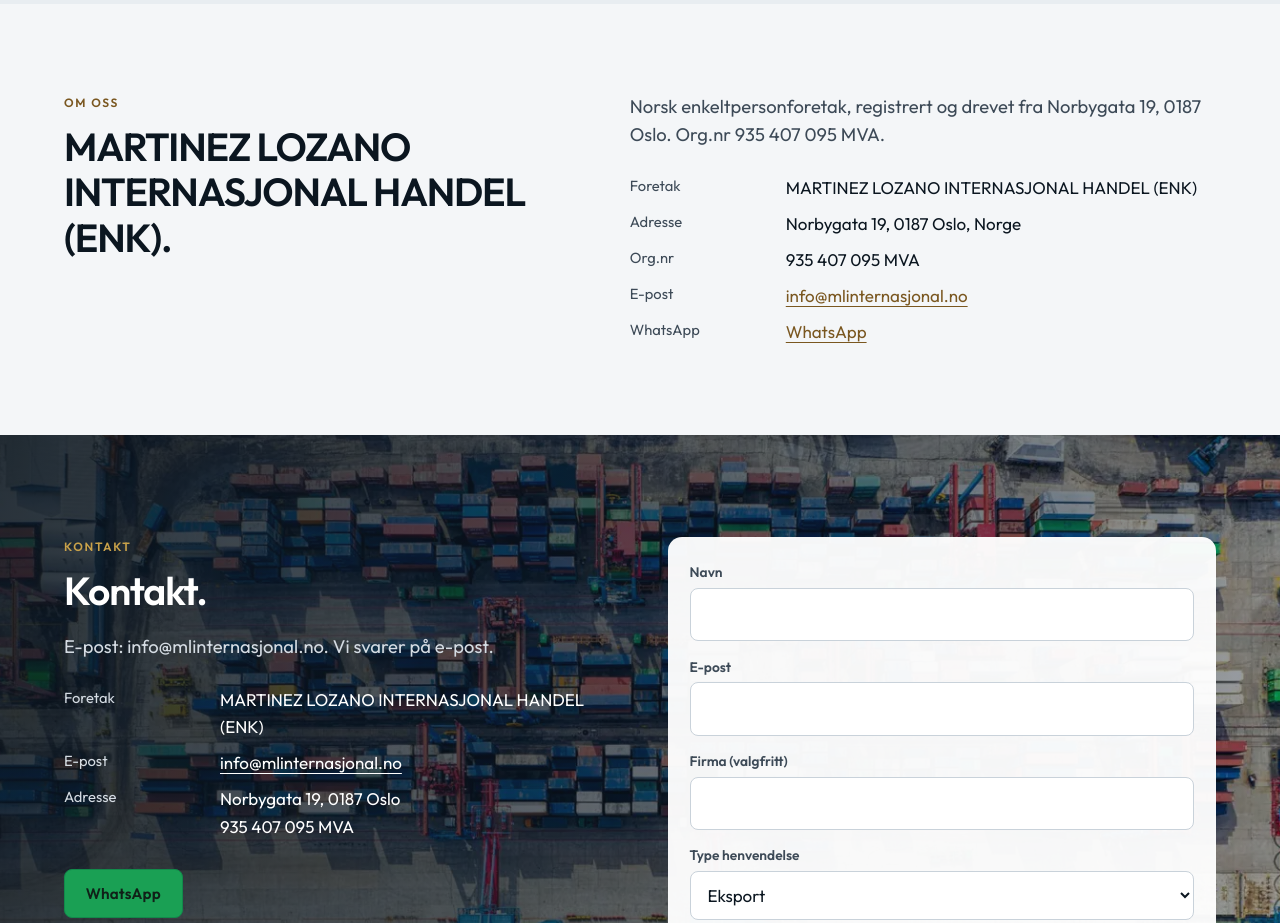
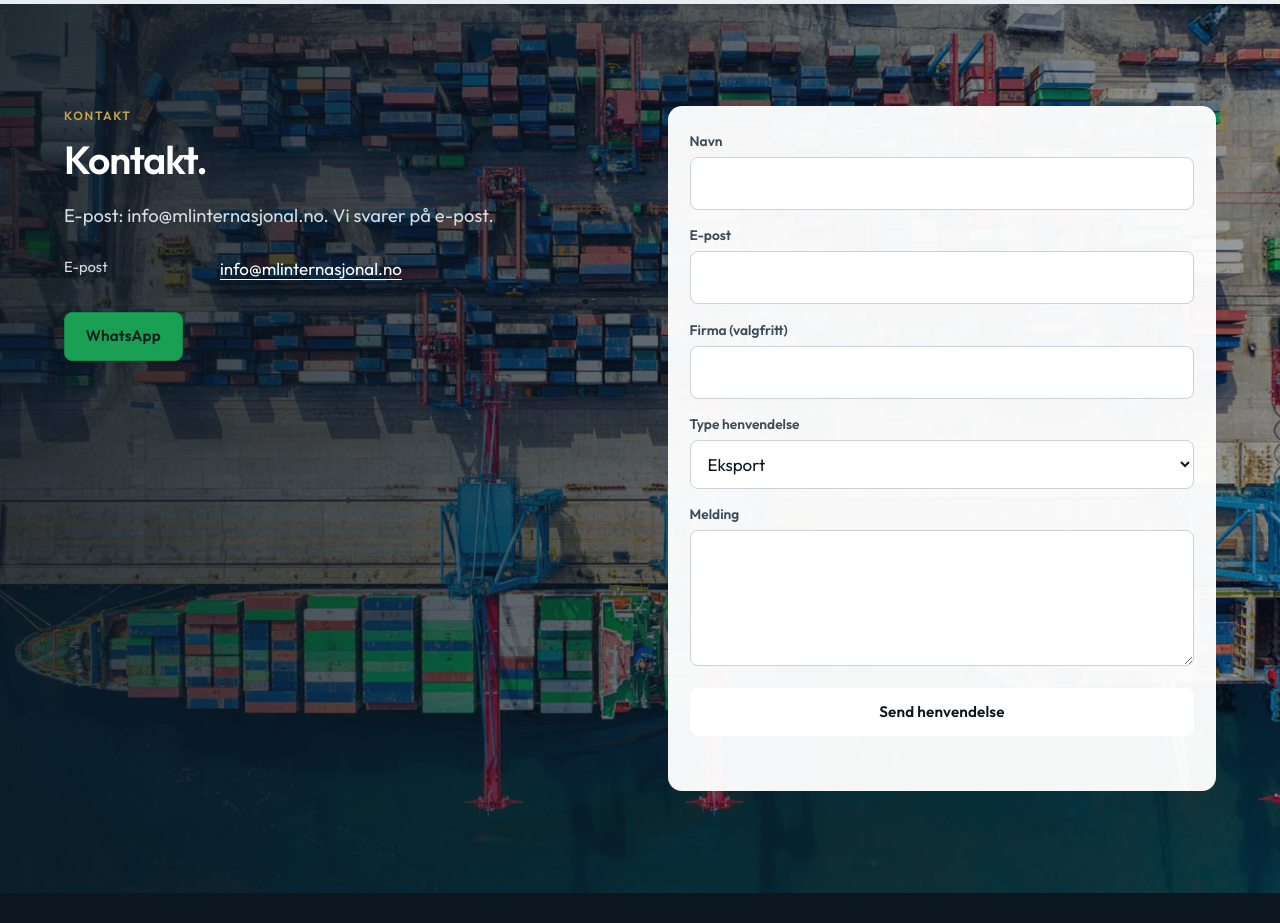
Before and after one commit to willynoslo17/ML-INTERNASJONAL-HANDEL, a plain HTML site: page index.html in a window 1280 px wide. Shown: the part 1534-2457 px from the top of the page. Drawn offline with Linux system fonts and the light colour scheme.

Commit message:
Remove the About section and keep company details only in the footer.
Drop Om oss / About / Nosotros from the page and from nav and footer links. The legal name, org number and address stay only in the footer.

```diff
--- a/index.html
+++ b/index.html
@@ -65,7 +65,6 @@
     <nav class="site-nav" id="site-nav" aria-label="Hovedmeny">
       <a href="#tjenester">Tjenester</a>
       <a href="#sektorer">Sektorer</a>
-      <a href="#om-oss">Om oss</a>
       <a href="#kontakt">Kontakt</a>
     </nav>
     <div class="langs">
@@ -150,29 +149,6 @@
     </div>
   </section>
 
-  <section class="section" id="om-oss" data-reveal>
-    <div class="wrap about-grid">
-      <div>
-        <p class="eyebrow">Om oss</p>
-        <h2>MARTINEZ LOZANO INTERNASJONAL HANDEL (ENK).</h2>
-      </div>
-      <div>
-        <p class="lede">Norsk enkeltpersonforetak, registrert og drevet fra Norbygata 19, 0187 Oslo. Org.nr 935 407 095 MVA.</p>
-        <dl class="identity">
-          <dt>Foretak</dt>
-          <dd>MARTINEZ LOZANO INTERNASJONAL HANDEL (ENK)</dd>
-          <dt>Adresse</dt>
-          <dd>Norbygata 19, 0187 Oslo, Norge</dd>
-          <dt>Org.nr</dt>
-          <dd>935 407 095 MVA</dd>
-          <dt>E-post</dt>
-          <dd><a href="mailto:info@mlinternasjonal.no">info@mlinternasjonal.no</a></dd>
-          <dt>WhatsApp</dt>
-          <dd><a href="https://wa.me/4792211752" target="_blank" rel="noopener noreferrer">WhatsApp</a></dd>
-        </dl>
-      </div>
-    </div>
-  </section>
 
   <section class="photo-scene" id="kontakt" data-reveal>
     <img class="scene-media" src="/assets/img/vessel.webp" alt="Baugen på et lasteskip ved kai, med sjø i bakgrunnen." width="1400" height="932" loading="lazy" decoding="async">
@@ -182,12 +158,8 @@
         <h2>Kontakt.</h2>
         <p class="lede">E-post: info@mlinternasjonal.no. Vi svarer på e-post.</p>
         <dl class="identity">
-          <dt>Foretak</dt>
-          <dd>MARTINEZ LOZANO INTERNASJONAL HANDEL (ENK)</dd>
           <dt>E-post</dt>
           <dd><a href="mailto:info@mlinternasjonal.no">info@mlinternasjonal.no</a></dd>
-          <dt>Adresse</dt>
-          <dd>Norbygata 19, 0187 Oslo<br>935 407 095 MVA</dd>
         </dl>
         <div class="actions">
           <a class="btn whatsapp" href="https://wa.me/4792211752" target="_blank" rel="noopener noreferrer">WhatsApp</a>
@@ -231,7 +203,6 @@
     </div>
     <div>
       <strong>Sider</strong>
-      <a href="#om-oss">Om oss</a>
       <a href="#tjenester">Tjenester</a>
       <a href="#sektorer">Sektorer</a>
       <a href="#kontakt">Kontakt</a>
```
Also changed, not shown: en/index.html (+0 -29 lines), es/index.html (+0 -29 lines).
